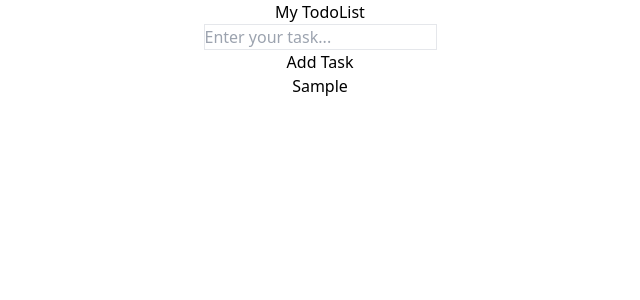
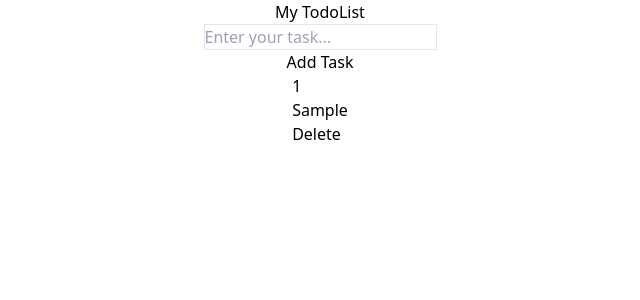
Before and after one commit to Juliosc1/my-todolist, a Next.js app: page / in a window 1280 px wide. Both pictures are taken after typing "Sample" into the empty fields and a click on the button "Add Task". Shown: the top 300 px of the page, without its empty margins (320-960 px from the left). Built offline with nearby package versions, Linux system fonts and the light colour scheme.

Commit message:
task id and name

```diff
--- /dev/null
+++ b/components/Task.tsx
@@ -0,0 +1,18 @@
+import React from 'react'
+import { TodoListProps } from './TodoListProps';
+
+type Props = {
+  task: TodoListProps;
+}
+
+const Task = ({task}: Props) => {
+  return (
+    <div>
+      <p>{task.taskId}</p>
+      <p>{task.taskName}</p>
+      <button>Delete</button>
+    </div>
+  )
+}
+
+export default Task
--- /dev/null
+++ b/components/TodoListProps.ts
@@ -0,0 +1,4 @@
+export type TodoListProps = {
+  taskId: number;
+  taskName: string;
+};
--- a/components/Todolist.tsx
+++ b/components/Todolist.tsx
@@ -1,9 +1,6 @@
 import React, { ChangeEvent, useState } from "react";
-
-type TodoListProps = {
-
-  taskName: string;
-};
+import Task from "./Task";
+import { TodoListProps } from "./TodoListProps";
 
 function Todolist() {
   const [task, setTask] = useState<string>("");
@@ -14,22 +11,31 @@ function Todolist() {
   };
 
   const addTask = (): void => {
-    const newTask = {taskName: task}
-    setTodoList([...todoList, newTask])
+    const newTask = { taskName: task, taskId: todoList.length === 0 ? 1 : todoList[todoList.length - 1].taskId + 1 };
+    setTodoList([...todoList, newTask]);
     setTask("");
-  }
+  };
 
   return (
     <div className="flex flex-col justify-center items-center">
       <h1>My TodoList</h1>
-      <input type="text" value={task} name='task' onChange={handleTask} placeholder="Enter your task..." className="border" />
+      <input
+        type="text"
+        value={task}
+        name="task"
+        onChange={handleTask}
+        placeholder="Enter your task..."
+        className="border"
+      />
       <button onClick={addTask}>Add Task</button>
 
       <div>
-        {todoList.map((value) => {
+        {todoList.map((task: TodoListProps, key: number) => {
           return (
-            <h1>{value.taskName}</h1>
-          )
+            <div>
+              <Task key={key} task={task}/>
+            </div>
+          );
         })}
       </div>
     </div>
```
